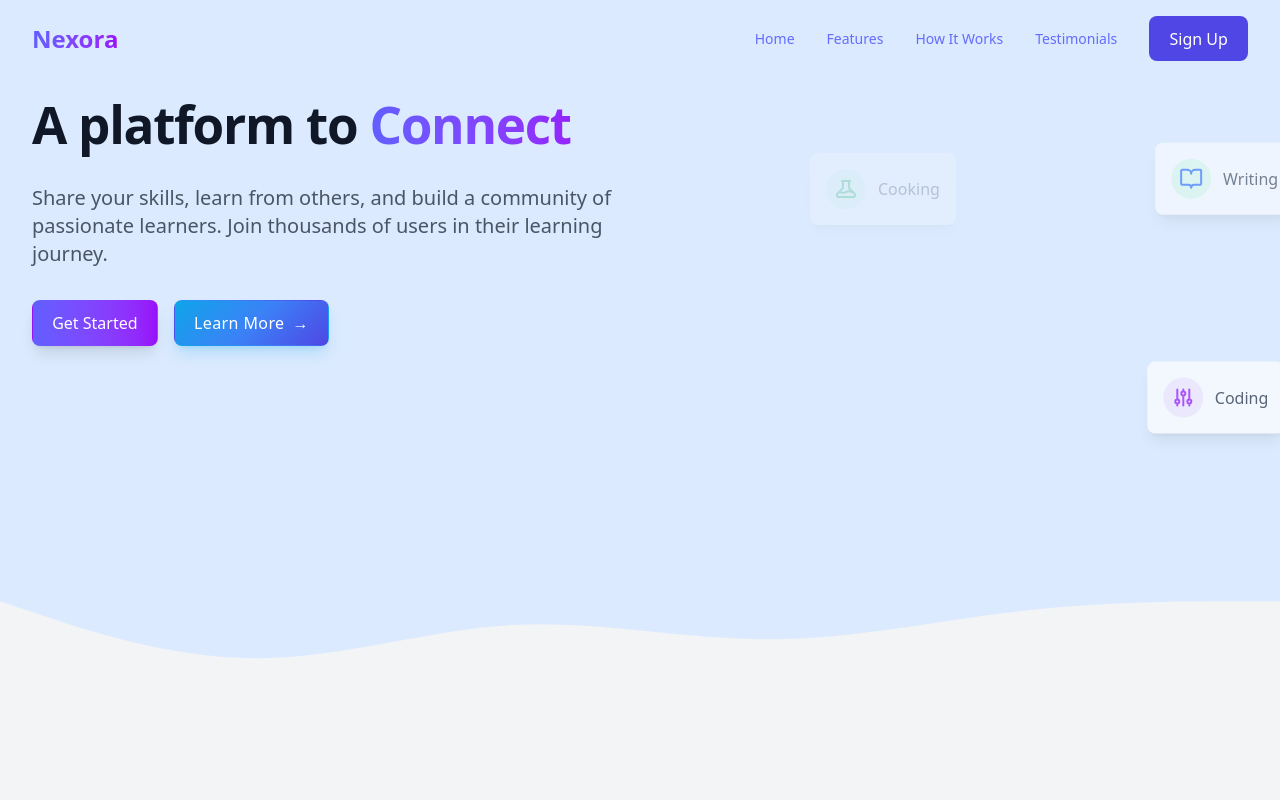
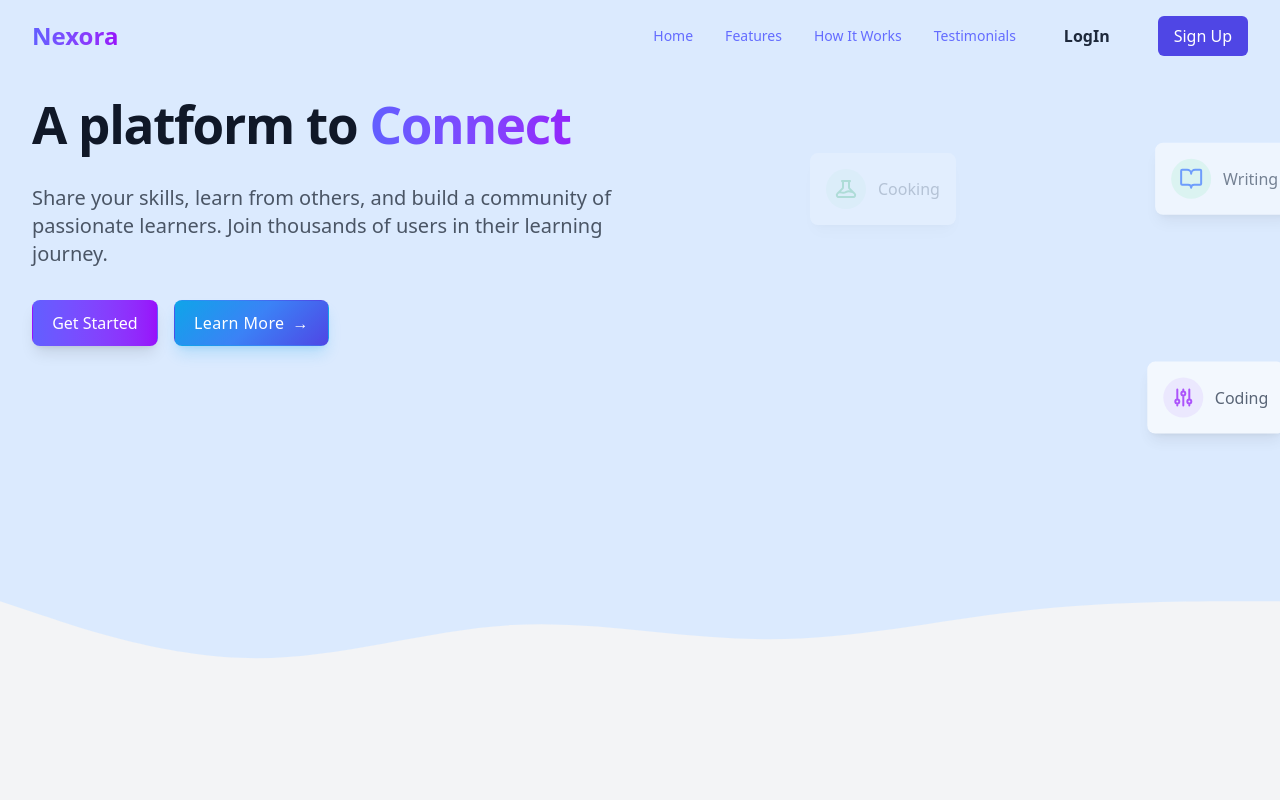
Before and after one commit to dulhara79/Nexora, a React (Vite) app in the folder client/: page / in a window 1280 px wide. Shown: the top 800 px of the page. Built offline with nearby package versions, Linux system fonts and the light colour scheme.

Commit message:
Update Navbar.jsx

```diff
--- a/client/src/components/layout/Navbar.jsx
+++ b/client/src/components/layout/Navbar.jsx
@@ -19,7 +19,7 @@ const Navbar = () => {
   }, []);
 
   const navLinks = [
-    { name: "Home", href: "#hero" },
+    { name: "Home", href: "/" },
     { name: "Features", href: "#features" },
     { name: "How It Works", href: "#how-it-works" },
     { name: "Testimonials", href: "#testimonials" },
@@ -46,6 +46,7 @@ const Navbar = () => {
             </a>
           </motion.div>
 
+          {/* Desktop Navigation */}
           <div className="hidden md:block">
             <motion.div
               initial={{ opacity: 0, y: -10 }}
@@ -60,7 +61,7 @@ const Navbar = () => {
                   initial={{ opacity: 0 }}
                   animate={{ opacity: 1 }}
                   transition={{ duration: 0.3, delay: index * 0.1 + 0.2 }}
-                  className={`text-sm font-medium transition-colors duration-200 ${
+                  className={`text-sm font-medium border-b-0 hover:border-b-2 hover:border-indigo-600 transition duration-200 ${
                     isScrolled
                       ? "text-gray-700 hover:text-indigo-600"
                       : "text-gray-800 hover:text-indigo-500"
@@ -69,18 +70,38 @@ const Navbar = () => {
                   {link.name}
                 </motion.a>
               ))}
-              <motion.button
+              <motion.a
+                href="/login"
                 initial={{ opacity: 0 }}
                 animate={{ opacity: 1 }}
                 transition={{ duration: 0.3, delay: 0.6 }}
-                style={{ backgroundColor: "#4f46e5" }} // HEX code for indigo-600
+                style={{
+                  backgroundColor: "transparent",
+                  color: "#1e293b",
+                  border: "none",
+                  padding: "8px 16px",
+                  fontWeight: 600,
+                  cursor: "pointer",
+                  transition: "color 0.3s ease, transform 0.2s ease",
+                }}
+                className="hover:scale-105 hover:text-indigo-600"
+              >
+                LogIn
+              </motion.a>
+              <motion.a
+                href="/signup"
+                initial={{ opacity: 0 }}
+                animate={{ opacity: 1 }}
+                transition={{ duration: 0.3, delay: 0.6 }}
+                style={{ backgroundColor: "#4f46e5" }}
                 className="px-4 py-2 font-medium text-white transition-colors duration-200 transform bg-indigo-600 rounded-md hover:bg-indigo-700 hover:scale-105"
               >
-                Sign Up
-              </motion.button>
+                <span className="text-white">Sign Up</span>
+              </motion.a>
             </motion.div>
           </div>
 
+          {/* Mobile Menu Toggle */}
           <div className="md:hidden">
             <button
               type="button"
@@ -122,7 +143,7 @@ const Navbar = () => {
         </div>
       </div>
 
-      {/* Mobile menu */}
+      {/* Mobile Menu */}
       {mobileMenuOpen && (
         <motion.div
           initial={{ opacity: 0, height: 0 }}
@@ -142,9 +163,20 @@ const Navbar = () => {
                 {link.name}
               </a>
             ))}
-            <button className="w-full px-3 py-2 mt-3 text-base font-medium text-white bg-indigo-600 rounded-md hover:bg-indigo-700">
+            <a
+              href="/login"
+              className="block px-3 py-2 text-base font-medium text-gray-700 rounded-md hover:text-indigo-600 hover:bg-gray-50"
+              onClick={() => setMobileMenuOpen(false)}
+            >
+              LogIn
+            </a>
+            <a
+              href="/signup"
+              className="block w-full px-3 py-2 mt-3 text-base font-medium text-white bg-indigo-600 rounded-md hover:bg-indigo-700"
+              onClick={() => setMobileMenuOpen(false)}
+            >
               Sign Up
-            </button>
+            </a>
           </div>
         </motion.div>
       )}
```
